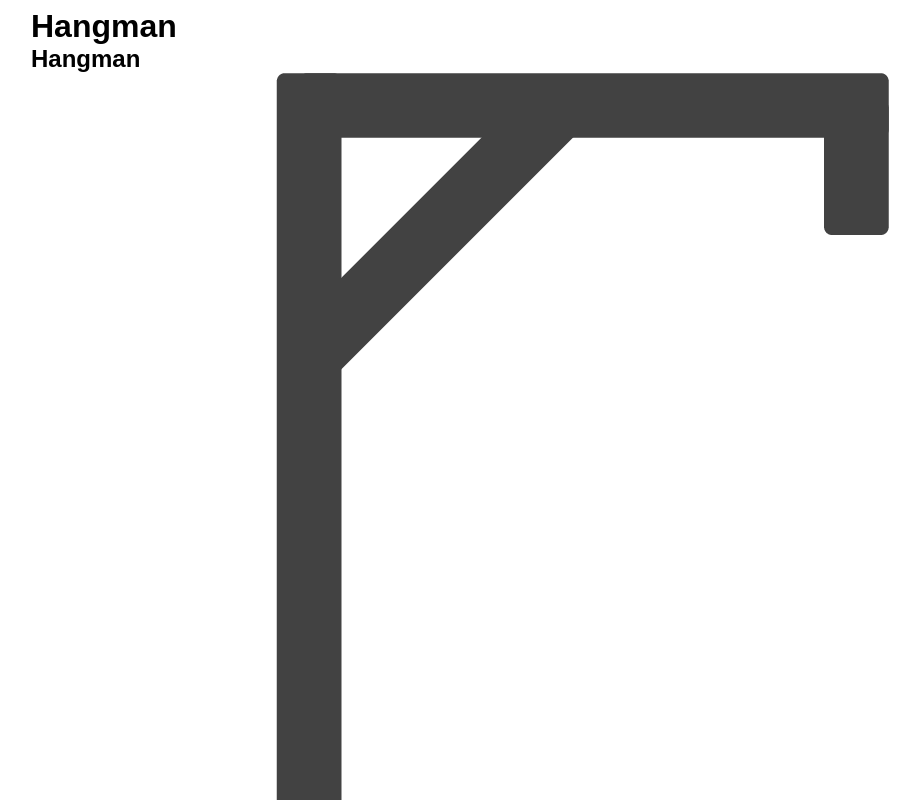
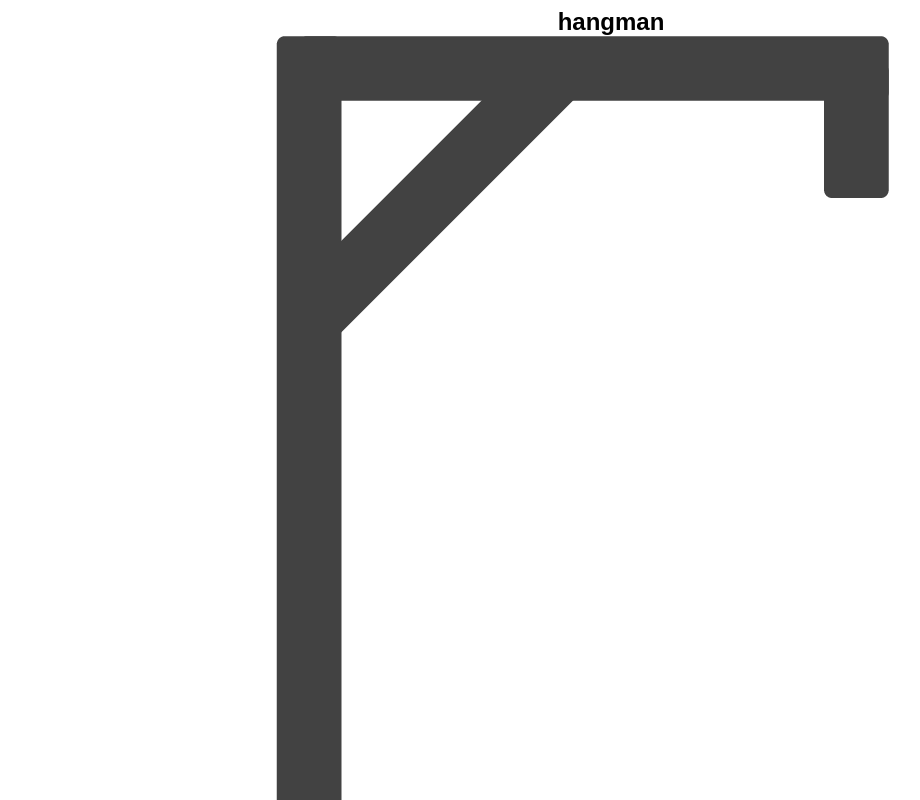
Before and after one commit to davyd-souza/hangman, a React (Create React App) app: page / in a window 1280 px wide. Shown: the top 800 px of the page, without its empty margins (29-949 px from the left). Built offline with nearby package versions, Linux system fonts and the light colour scheme.

Commit message:
refactor: add title to Hangman component

```diff
--- a/src/App.tsx
+++ b/src/App.tsx
@@ -7,10 +7,7 @@ import './App.css';
 function App() {
 	return (
 		<div className="App">
-			<header>
-				<h1>Hangman</h1>
-				<Hangman />
-			</header>
+			<Hangman title="hangman"/>
 		</div>
 	);
 }
```
